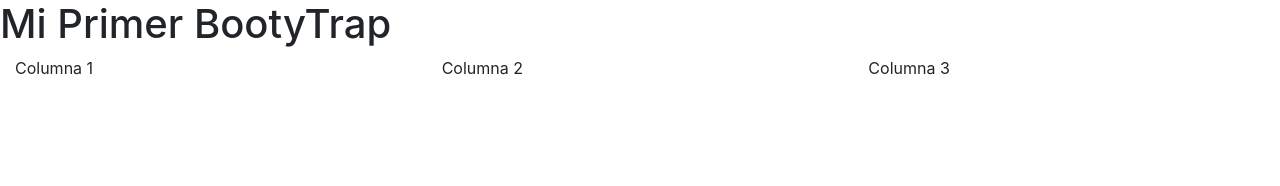
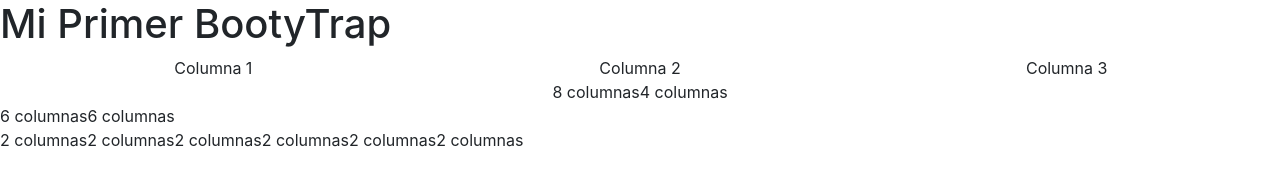
Before and after one commit to beayemi/PW4, a plain HTML site: page index.html in a window 1280 px wide. Drawn offline with nearby package versions, Linux system fonts and the light colour scheme.

Commit message:
no se , se ve rancio LKJADSLKJADS

```diff
--- a/index.html
+++ b/index.html
@@ -3,22 +3,34 @@
 <head>
     <meta charset="UTF-8">
     <meta name="viewport" content="width=device-width, initial-scale=1.0">
-    <title>Boostrap</title>
+    <title>Bootstrap</title>
     <link rel="stylesheet" href="https://cdn.jsdelivr.net/npm/bootstrap@4.6.2/dist/css/bootstrap.min.css" integrity="sha384-xOolHFLEh07PJGoPkLv1IbcEPTNtaed2xpHsD9ESMhqIYd0nLMwNLD69Npy4HI+N" crossorigin="anonymous">
     <script src="https://cdn.jsdelivr.net/npm/bootstrap@4.6.2/dist/js/bootstrap.min.js" integrity="sha384-+sLIOodYLS7CIrQpBjl+C7nPvqq+FbNUBDunl/OZv93DB7Ln/533i8e/mZXLi/P+" crossorigin="anonymous"></script>
 </head>
 <body>
     <h1>Mi Primer BootyTrap</h1>
-    <div class = "container-fluid">
-        <div class = "row">
-        <div class = "col">Columna 1 </div>
-        <div class = "col">Columna 2 </div>
-        <div class = "col">Columna 3 </div>
+    <div class="container-fluid">
+        <div class="row text-center justify-content-center">
+            <div class="col">Columna 1</div>
+            <div class="col">Columna 2</div>
+            <div class="col">Columna 3</div>
+        </div>
+        <div class="row justify-content-center">
+            <div class="col-md8">8 columnas</div>
+            <div class="col-md4">4 columnas</div>
+        </div>
+        <div class="row">
+            <div class="col-md6">6 columnas</div>
+            <div class="col-md6">6 columnas</div>
+        </div>
+        <div class="row text-center"  >
+            <div class="col-md2">2 columnas</div>
+            <div class="col-md2">2 columnas</div>
+            <div class="col-md2">2 columnas</div>
+            <div class="col-md2">2 columnas</div>
+            <div class="col-md2">2 columnas</div>
+            <div class="col-md2">2 columnas</div>
+        </div>
     </div>
-
-    </div>
-
-
-
 </body>
 </html>
```
